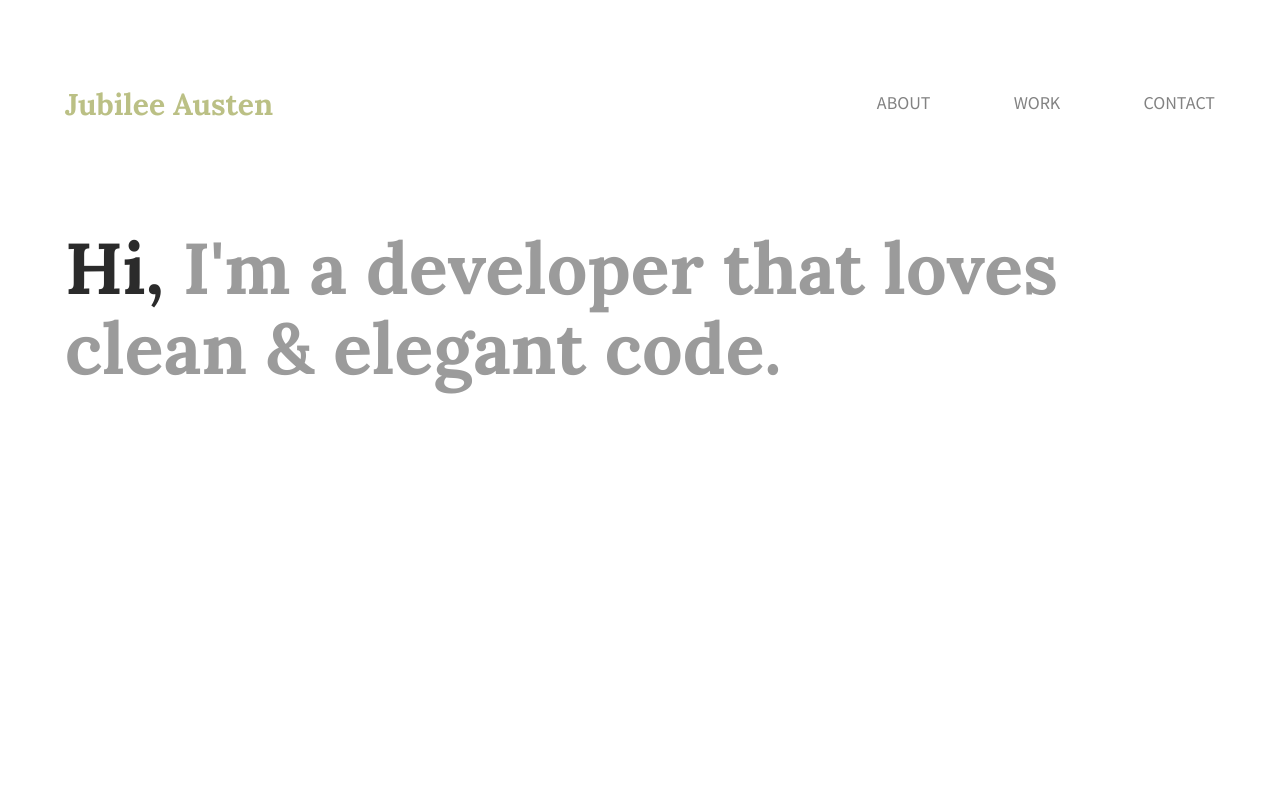
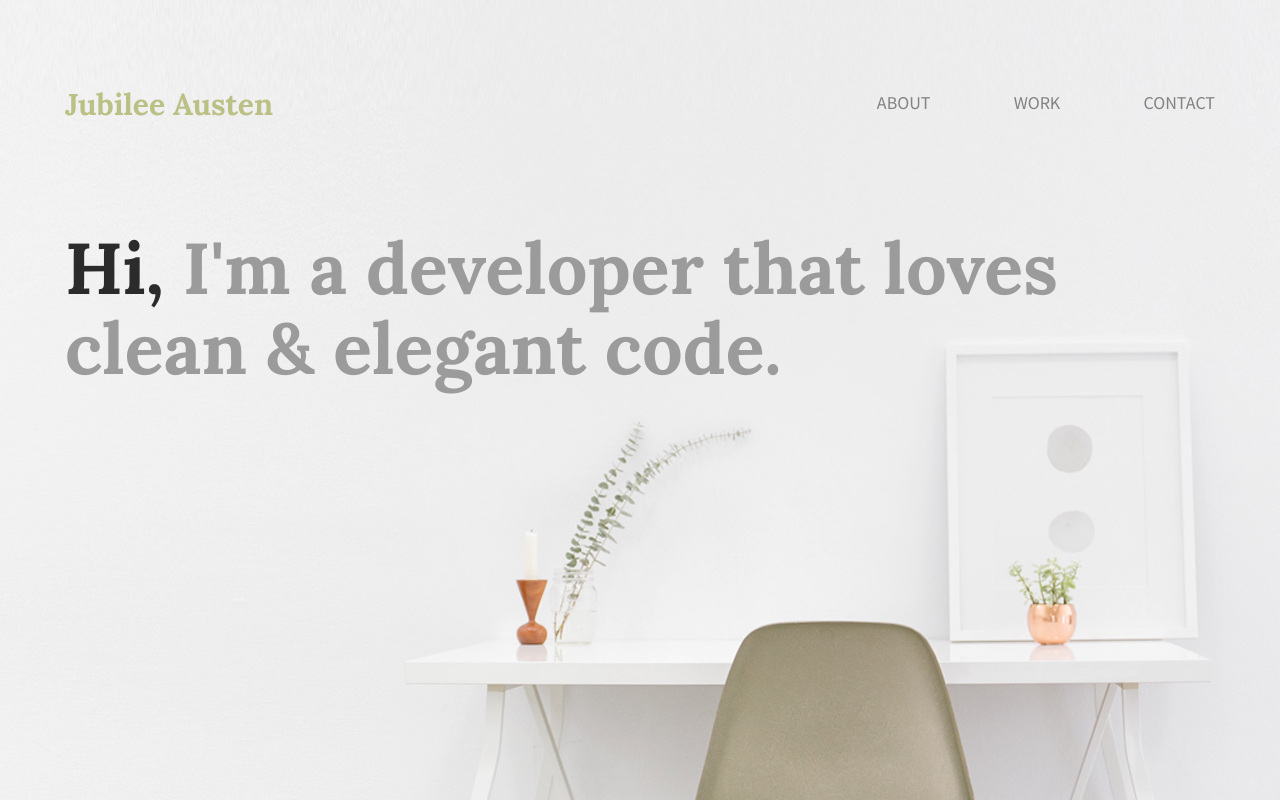
Before and after one commit to mikaturner/101-website-project, a plain HTML site: page index.html in a window 1280 px wide. Shown: the top 802 px of the page. Drawn offline with Linux system fonts and the light colour scheme.

Commit message:
Trying to fix header image no display

```diff
--- a/css/main.css
+++ b/css/main.css
@@ -19,7 +19,7 @@ body {
 }
 /***** HEADER *****/
 header {
-    background: url('img/hero.png') no-repeat white;
+    background: url('../img/hero.png') no-repeat white;
     background-position: center;
     background-size: cover;
     height: 800px;
```
